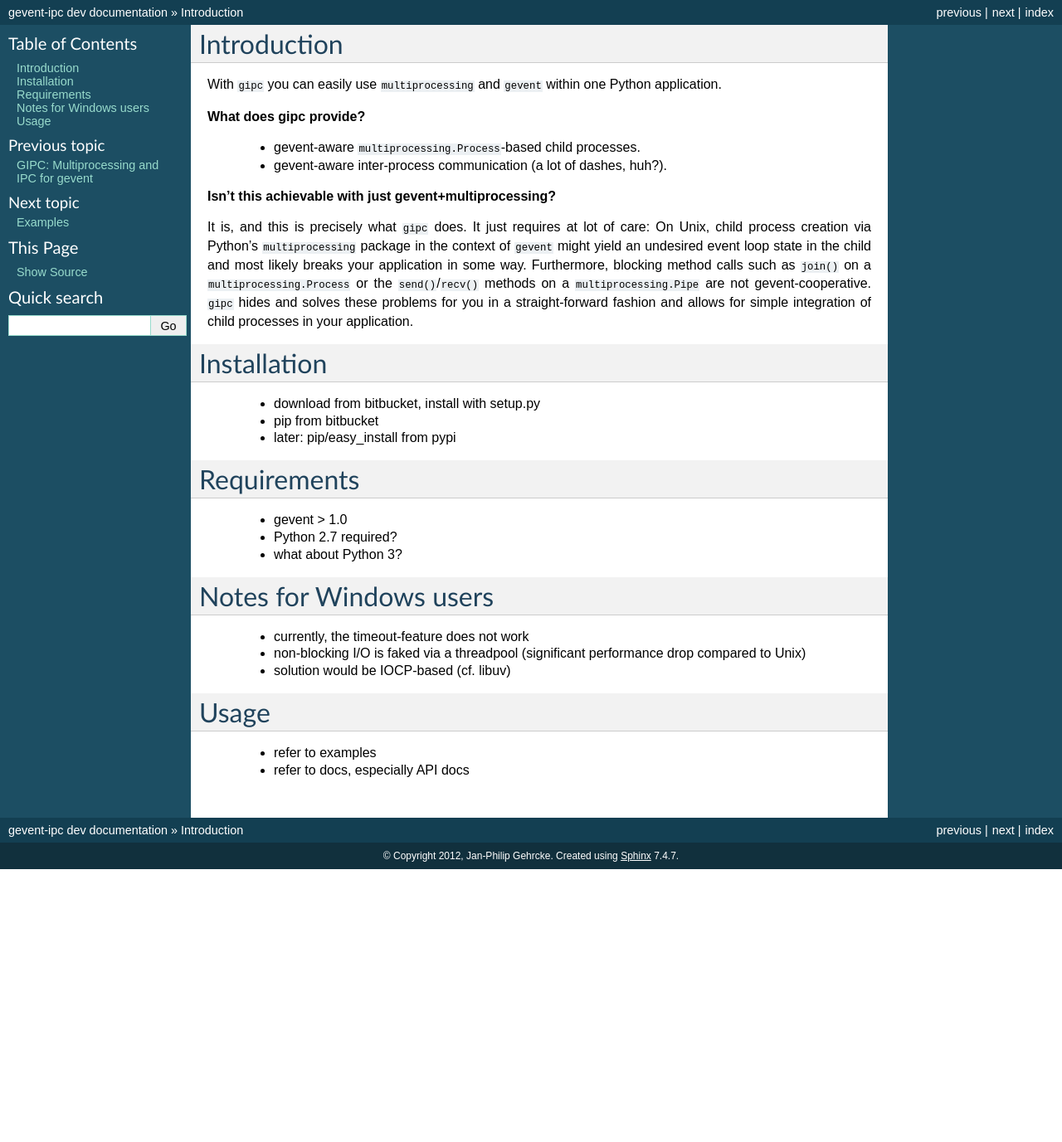
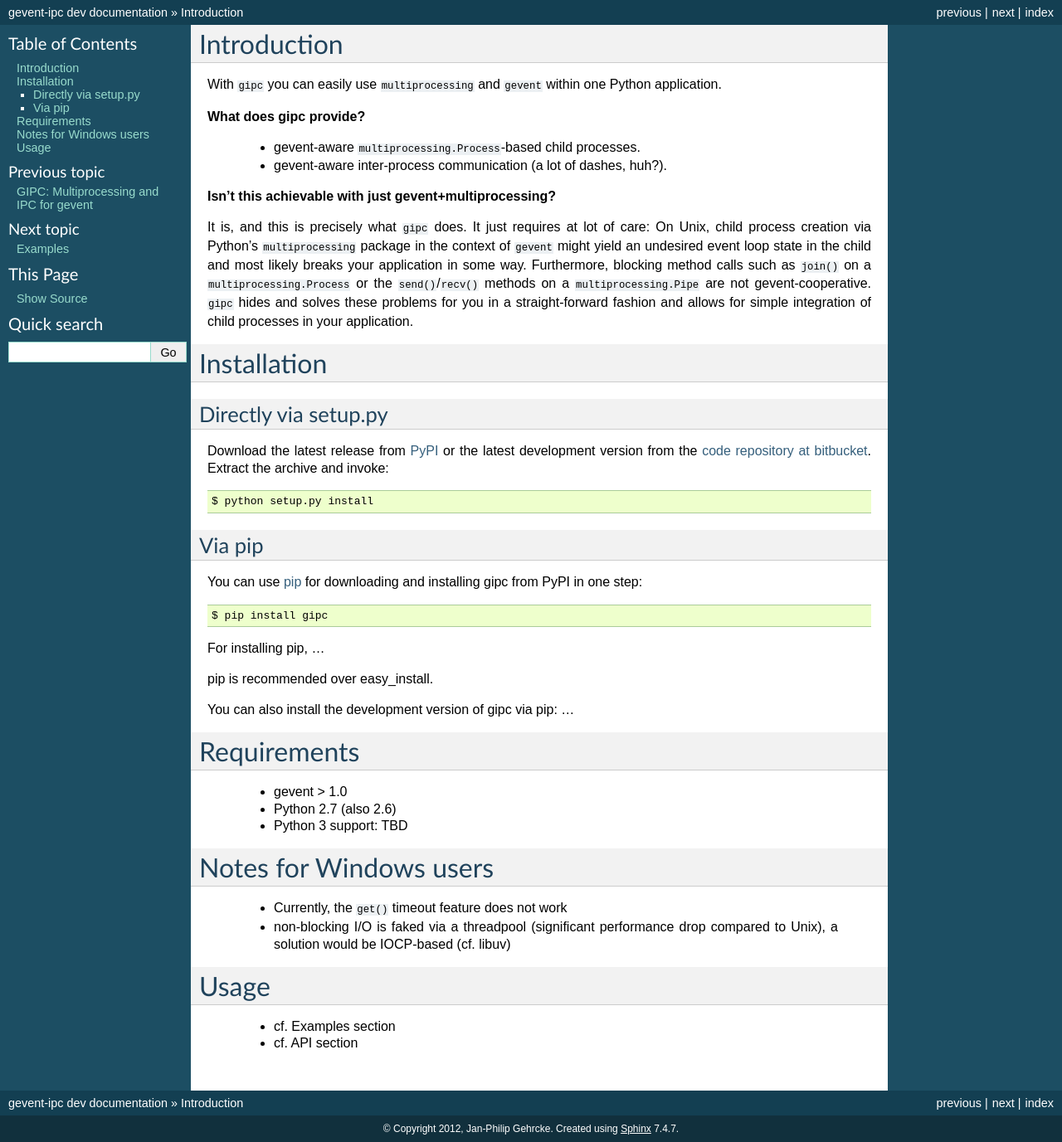
Before and after one commit to jgehrcke/gipc, a Sphinx documentation site: the page built from docs/intro.rst, in a window 1280 px wide. Shown: the whole page at 83% size. Built offline with Sphinx 7.4.7, drawn with Linux system fonts in a browser that asks for light colours; before the commit the page ends 1048 px from its top, so only the background shows below that.

Commit message:
Update docs and readme.

```diff
--- a/docs/intro.rst
+++ b/docs/intro.rst
@@ -24,30 +24,44 @@ simple integration of child processes in your application.
 Installation
 ------------
 
-    - download from bitbucket, install with setup.py
-    - pip from bitbucket
-    - later: pip/easy_install from pypi
+Directly via setup.py
+^^^^^^^^^^^^^^^^^^^^^
+Download the latest release from `PyPI <http://pypi.python.org/pypi/gipc/>`_ or the latest development version from the `code repository at bitbucket <https://bitbucket.org/jgehrcke/gipc>`_. Extract the archive and invoke::
+
+    $ python setup.py install
+
+
+Via pip
+^^^^^^^
+You can use `pip <http://www.pip-installer.org>`_ for downloading and installing gipc from PyPI in one step::
+
+    $ pip install gipc
+
+For installing pip, ...
+
+pip is recommended over easy_install.
+
+You can also install the development version of gipc via pip: ...
 
 
 Requirements
 ------------
 
     - gevent > 1.0
-    - Python 2.7 required?
-    - what about Python 3?
+    - Python 2.7 (also 2.6)
+    - Python 3 support: TBD
 
 
 Notes for Windows users
 -----------------------
 
-    - currently, the timeout-feature does not work
+    - Currently, the ``get()`` timeout feature does not work
     - non-blocking I/O is faked via a threadpool (significant performance drop
-      compared to Unix)
-    - solution would be IOCP-based (cf. libuv)
+      compared to Unix), a solution would be IOCP-based (cf. libuv)
 
 
 Usage
 -----
 
-    - refer to examples
-    - refer to docs, especially API docs
+    - cf. Examples section
+    - cf. API section
```
Also changed, not shown: 1 other file.
